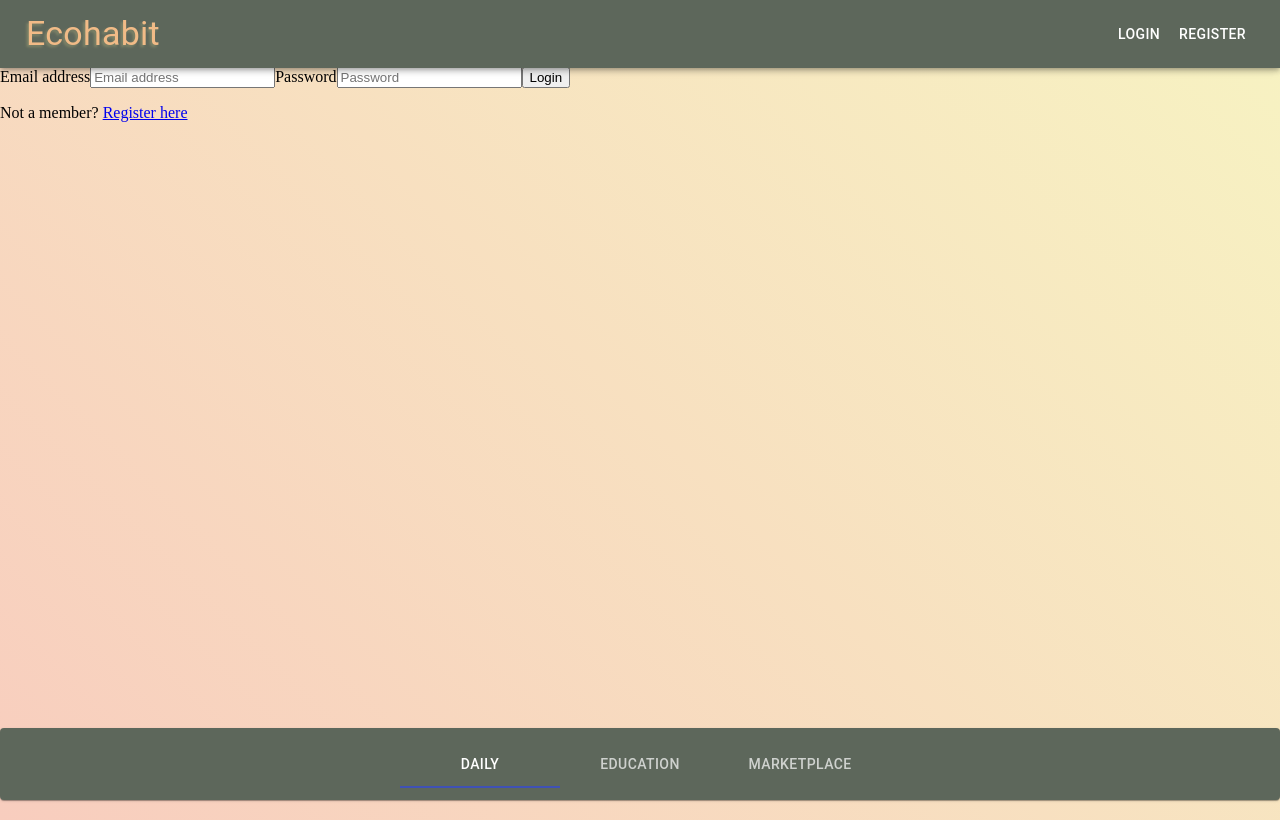
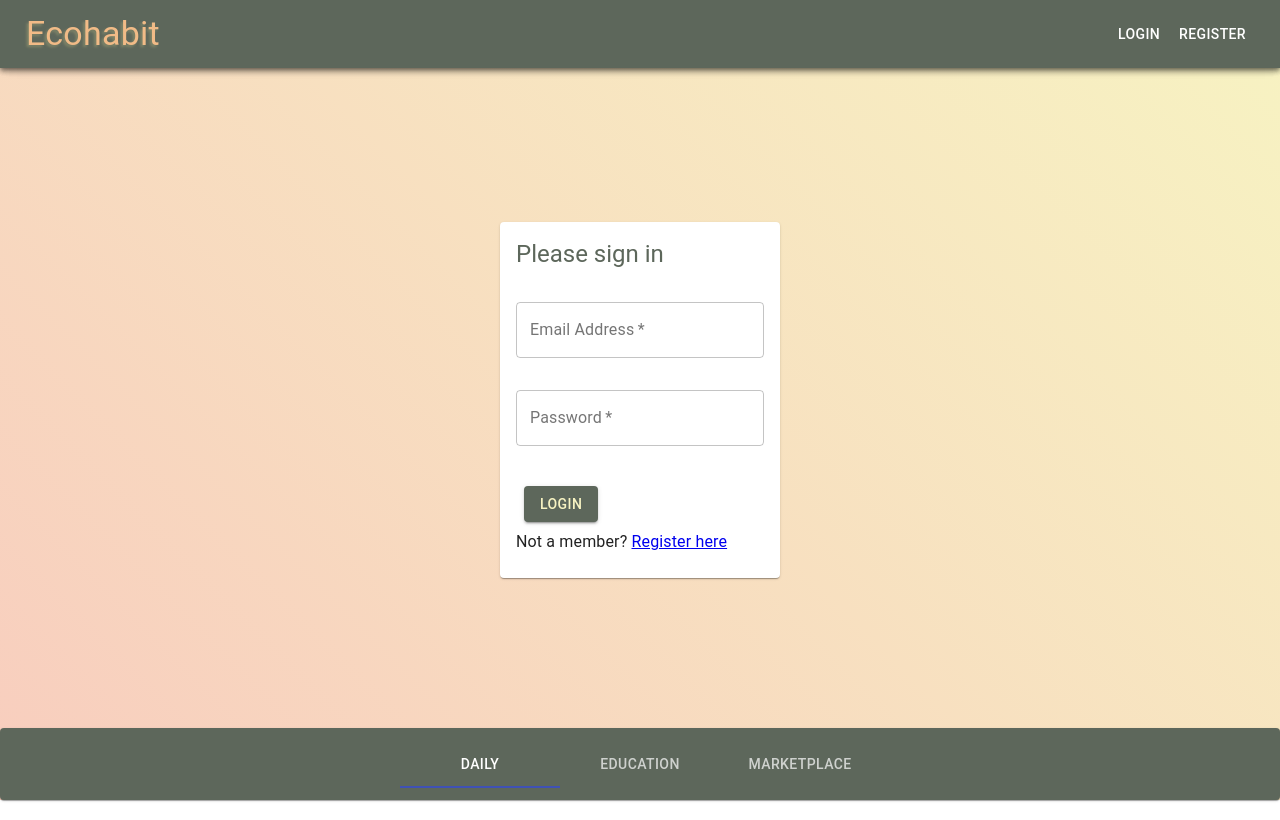
Before and after one commit to jayjscotto/ecohabit, a React (Create React App) app in the folder client/: page /login in a window 1280 px wide. Built offline with nearby package versions, Linux system fonts and the light colour scheme; no server answers.

Commit message:
login working again

```diff
--- a/client/src/Components/Login.js
+++ b/client/src/Components/Login.js
@@ -2,62 +2,127 @@ import React, { Component } from 'react';
 import axios from 'axios';
 import { Link } from 'react-router-dom';
 import './Login.css';
+import Appbar from '../Components/Appbar';
+import { Box, Container, Button, Card, CardContent, Grid, CardActions, TextField, Typography } from '@material-ui/core';
+
+let style = {
+	box: {
+		margin: '0 auto'
+	},
+	input: {
+		display: 'block',
+		margin: '2em auto'
+	},
+	action: {
+		color: '#5D675B'
+	},
+	login: {
+		background: '#5D675B',
+		color: '#f7f3c2'
+	}
+};
 
 class Login extends Component {
-
 	constructor() {
 		super();
 		this.state = {
-      username: '',
+			userName: '',
 			password: '',
 			message: ''
 		};
 	}
 	onChange = (e) => {
-    const state = this.state
+		const state = this.state;
 		state[e.target.name] = e.target.value;
 		this.setState(state);
-  }
+	};
 
 	onSubmit = (e) => {
 		e.preventDefault();
 
-    const { username, password } = this.state;
+		const { userName, password } = this.state;
+		console.log({ userName, password });
 
-    axios.post('/api/auth/login', { username, password })
+		axios
+			.post('/api/auth/login', { userName, password })
 			.then((result) => {
 				localStorage.setItem('jwtToken', result.data.token);
 				this.setState({ message: '' });
-        this.props.history.push('/')
+				window.location.replace('/');
 			})
 			.catch((error) => {
-        if(error.response.status === 401) {
-          this.setState({ message: 'Login failed. Username or password not match' });
+				if (error.response.status === 401) {
+					this.setState({ message: 'Login failed. userName or password not match' });
 				}
 			});
-  }
+	};
 
 	render() {
-    const { username, password, message } = this.state;
+		const { userName, password, message } = this.state;
 		return (
-      <div className="container">
+			<Grid
+				container
+				spacing={0}
+				direction="column"
+				alignItems="center"
+				justify="center"
+				style={{ minHeight: '100vh' }}
+				elevation={3}
+			>
+				<Appbar />
+				<Grid item>
+					<Card className="container" style={style.box}>
+						<CardContent>
 							<form className="form-signin" onSubmit={this.onSubmit}>
-          {message !== '' &&
+								{message !== '' && (
 									<div className="alert alert-warning alert-dismissible" role="alert">
-              { message }
+										{message}
 									</div>
-          }
-          <h2 className="form-signin-heading">Please sign in</h2>
-          <label className="sr-only">Email address</label>
-          <input type="email" className="form-control" placeholder="Email address" name="username" value={username} onChange={this.onChange} required/>
-          <label className="sr-only">Password</label>
-          <input type="password" className="form-control" placeholder="Password" name="password" value={password} onChange={this.onChange} required/>
-          <button className="btn btn-lg btn-primary btn-block" type="submit">Login</button>
-          <p>
-            Not a member? <Link to="/register"><span className="glyphicon glyphicon-plus-sign" aria-hidden="true"></span> Register here</Link>
-          </p>
+								)}
+								<Typography style={style.action} variant="h5">
+									Please sign in
+								</Typography>
+								<TextField
+									style={style.input}
+									id="outlined-password-input"
+									label="Email Address"
+									name="userName"
+									value={userName}
+									onChange={this.onChange}
+									type="email"
+									autoComplete="current-userName"
+									variant="outlined"
+									required
+								/>
+								<TextField
+									style={style.input}
+									id="outlined-password-input"
+									label="Password"
+									name="password"
+									value={password}
+									onChange={this.onChange}
+									type="password"
+									autoComplete="current-password"
+									variant="outlined"
+									required
+								/>
+								<CardActions>
+									<Button variant="contained" color="primary" type="submit" style={style.login}>
+										Login
+									</Button>
+								</CardActions>
+								<Typography>
+									Not a member?{' '}
+									<Link to="/register">
+										<span className="glyphicon glyphicon-plus-sign" aria-hidden="true" /> Register
+										here
+									</Link>
+								</Typography>
 							</form>
-      </div>
+						</CardContent>
+					</Card>
+				</Grid>
+			</Grid>
 		);
 	}
 }
--- a/client/src/Components/Register.js
+++ b/client/src/Components/Register.js
@@ -1,50 +1,86 @@
 import React, { Component } from 'react';
+//import axios from 'axios';
+//import { makeStyles } from '@material-ui/core/styles';
+//import Fields from './registerFields';
+import RegisterPage from './register/registerPage';
 
-import axios from 'axios';
-
-import './Login.css';
-
-class Create extends Component {
-
-  constructor() {
-    super();
-    this.state = {
-      username: '',
-      password: ''
-    };
-  }
-  onChange = (e) => {
-    const state = this.state
-    state[e.target.name] = e.target.value;
-    this.setState(state);
-  }
-
-  onSubmit = (e) => {
-    e.preventDefault();
-
-    const { username, password } = this.state;
-
-    axios.post('/api/auth/register', { username, password })
-      .then((result) => {
-        this.props.history.push("/login")
-      });
-  }
-
-  render() {
-    const { username, password } = this.state;
-    return (
-      <div className="container">
-        <form className="form-signin" onSubmit={this.onSubmit}>
-          <h2 className="form-signin-heading">Register</h2>
-          <label className="sr-only">Email address</label>
-          <input type="email" className="form-control" placeholder="Email address" name="username" value={username} onChange={this.onChange} required/>
-          <label className="sr-only">Password</label>
-          <input type="password" className="form-control" placeholder="Password" name="password" value={password} onChange={this.onChange} required/>
-          <button className="btn btn-lg btn-primary btn-block" type="submit">Register</button>
-        </form>
-      </div>
-    );
-  }
+class Register extends Component {
+	render() {
+		return <RegisterPage />;
+	}
 }
 
-export default Create;
+export default Register;
+
+// const useStyles = makeStyles((theme) => ({
+// 	margin: {
+// 		margin: theme.spacing(1)
+// 	}
+// }));
+
+// class Create extends Component {
+// 	constructor() {
+// 		super();
+// 		this.state = {
+// 			username: '',
+// 			password: '',
+// 			firstName: '',
+// 			lastName: '',
+// 			zipCode: ''
+// 		};
+// 	}
+// 	onChange = (e) => {
+// 		const state = this.state;
+// 		state[e.target.name] = e.target.value;
+// 		this.setState(state);
+// 	};
+
+// 	onSubmit = (e) => {
+// 		e.preventDefault();
+
+// 		const { username, password, firstName, lastName, zipCode } = this.state;
+
+// 		axios.post('/api/auth/register', { username, password, firstName, lastName, zipCode }).then((result) => {
+// 			this.props.history.push('/login');
+// 		});
+// 	};
+
+// 	render() {
+// 		// below is my original export
+// 		const { username, password, firstName, lastName, zipCode } = this.state;
+// 		return (
+// 			<div className="container">
+// 				<Fields />
+
+// 				<form className="form-signin" onSubmit={this.onSubmit}>
+// 					<h2 className="form-signin-heading">Register</h2>
+// 					<label className="sr-only">Email address</label>
+// 					<input
+// 						type="email"
+// 						className="form-control"
+// 						placeholder="Email address"
+// 						name="username"
+// 						value={username}
+// 						onChange={this.onChange}
+// 						required
+// 					/>
+// 					<label className="sr-only">Password</label>
+// 					<input
+// 						type="password"
+// 						className="form-control"
+// 						placeholder="Password"
+// 						name="password"
+// 						value={password}
+// 						onChange={this.onChange}
+// 						required
+// 					/>
+// 					<button className="btn btn-lg btn-primary btn-block" type="submit">
+// 						Register
+// 					</button>
+// 				</form>
+// 			</div>
+// 		);
+// 	}
+// }
+
+//  export default Create;
--- a/client/src/Components/register/confirm.js
+++ b/client/src/Components/register/confirm.js
@@ -10,10 +10,6 @@ export class Confirm extends Component {
 		e.preventDefault();
 		// call api here
 		const { values: { firstName, lastName, userName, password, password2, zipCode } } = this.props;
-		//console.log(this.props);
-
-		// const values = { values: { firstName, lastName, userName, password, password2, zipCode } };
-		// console.log(`this is my user data omg omg ogmogm go mgom ogrmf\n $/{JSON.stringify(values)}`);
 
 		axios
 			.post(
```
Also changed, not shown: client/src/components/Login.js (+30 -27 lines), client/src/API/api.js (added), 1 other file (tests, documents, lock files or other folders). Lines whose indentation alone changed are shown as unchanged.
